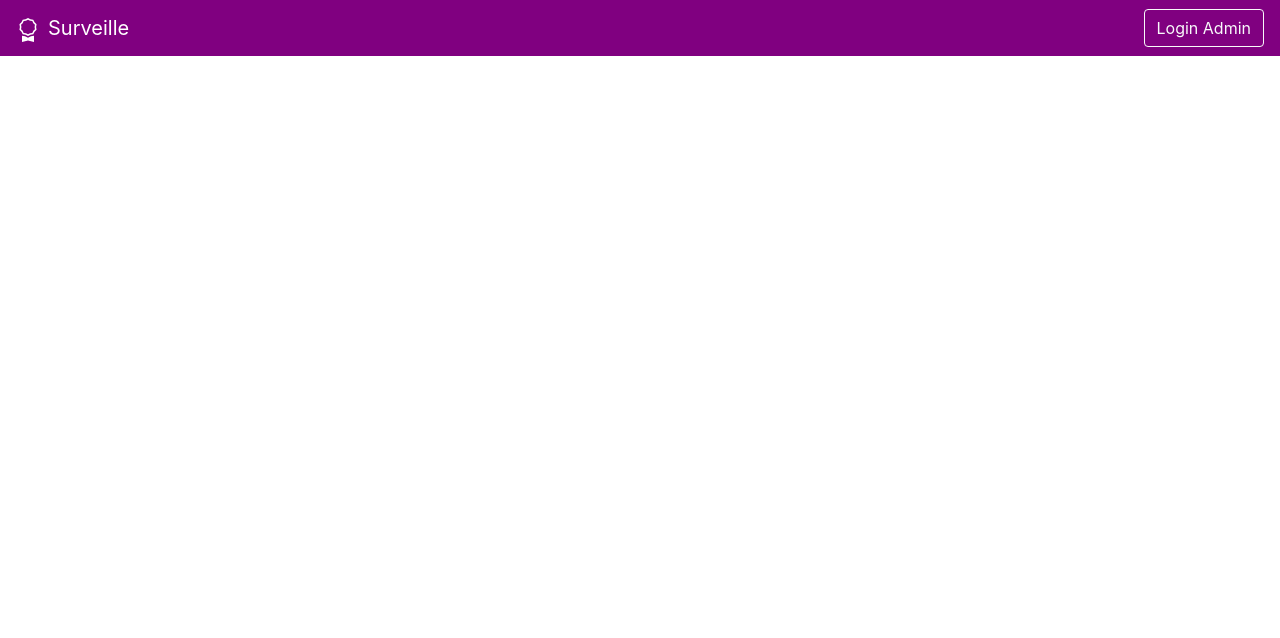
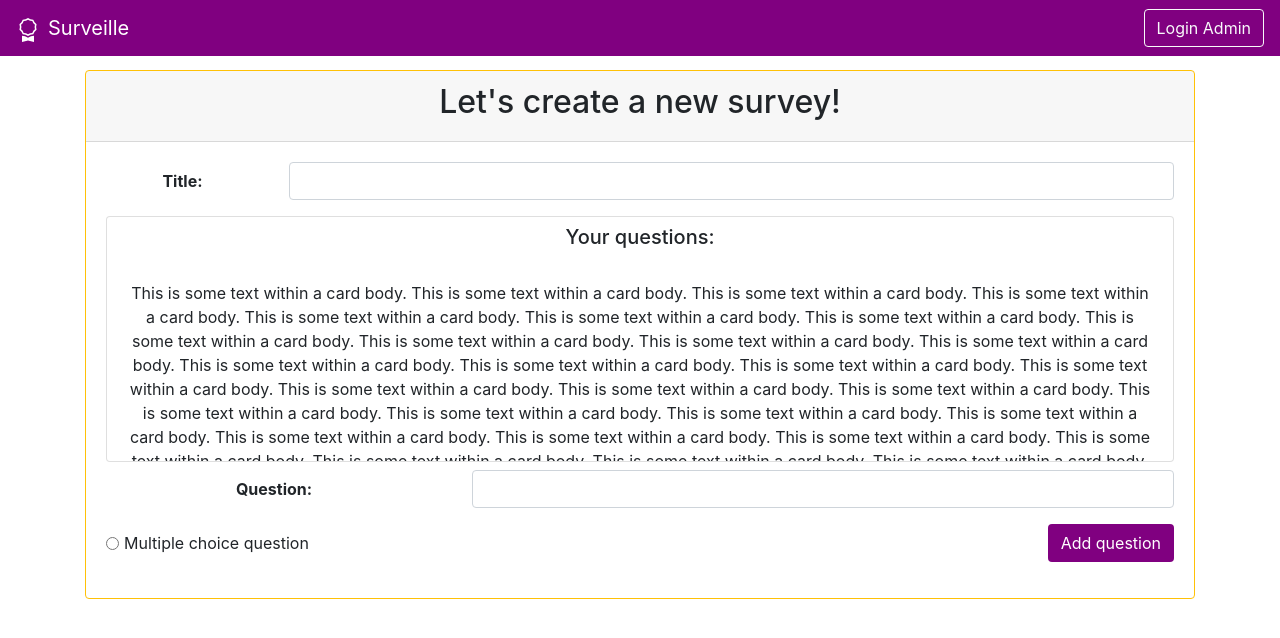
Before and after one commit to alessandracomparetto/Surveille, a React (Create React App) app in the folder client/: page /survey in a window 1280 px wide. Shown: the top 638 px of the page. Built offline with nearby package versions, Linux system fonts and the light colour scheme.

Commit message:
Creazione survey step 1

```diff
--- a/client/src/App.js
+++ b/client/src/App.js
@@ -19,8 +19,8 @@ function App() {
           <Route render={() => <MyNav userName={userName} setUserName={setUserName} />} />
         </Switch>
         <Route exact path="/" render={() => (<Homepage userName={userName} />)} />
-        <Route path="/survey/:id/answers/" render={() => (<SurveyForm userName={userName} />)} />
-        <Route exact path="/survey/:id" render={() => (<SurveyForm userName={userName} />)} />
+        <Route exact path="/survey" render={()=> (<SurveyCreationForm/>)}/>
+        <Route path="/survey/:id" render={() => (<SurveyForm userName={userName} />)} />
       </Router>
     </>
   );
--- a/client/src/Components/Homepage.js
+++ b/client/src/Components/Homepage.js
@@ -1,5 +1,6 @@
 import { Container, Button, } from "react-bootstrap";
 import { useState, useEffect } from "react";
+import { Link } from "react-router-dom";
 import { getSurveys, getAdminSurveys } from "../API/GetApi";
 import SurveysPreview from "./SurveysPreview";
 import ErrorAlert from "./ErrorAlert";
@@ -35,7 +36,10 @@ export default function Homepage(props) {
             {props.userName ?
                 (<Container className="d-flex justify-content-between mt-2  marginTopNavbar">
                     <h3>Welcome! Here we have your surveys! </h3>
+                    < Link style={{ textDecoration: "none" }} to={`/survey`} className="ml-auto my-auto">
                     <Button variant="magenta">Add Survey</Button>
+            </Link>
+
                 </Container>)
                 :
                 (<Container className="mt-2 marginTopNavbar">
--- a/client/src/Components/SurveyCreationForm.js
+++ b/client/src/Components/SurveyCreationForm.js
@@ -1,5 +1,94 @@
+import { Card, Button, Alert, Container, Form, Row, Col, OverlayTrigger, Tooltip } from "react-bootstrap";
+
 export default function SurveyCreationForm(props) {
     return (
-        <h1 className="marginTopNavbar">HI</h1>
+        <>
+            <Container className="marginTopNavbar">
+                <Card className="text-center" border="warning">
+                    <Card.Header> <h2>Let's create a new survey! </h2></Card.Header>
+                    <Form>
+                        <Card.Body>
+                            <Form.Group as={Row}>
+                                <Form.Label className="font-weight-bold" column sm="2">Title: </Form.Label>
+                                <Col sm="10">
+                                    <Form.Control id="name" type="text" required />
+                                </Col>
+                            </Form.Group>
+                            <Card >
+                                <Card.Title className="mt-2">Your questions: </Card.Title>
+                                <Card.Body style={{ maxHeight: '200px', overflowY: 'scroll' }} >
+                                    <Card.Text>This is some text within a card body.
+                                        This is some text within a card body.
+                                        This is some text within a card body.
+                                        This is some text within a card body.
+                                        This is some text within a card body.
+                                        This is some text within a card body.
+                                        This is some text within a card body.
+                                        This is some text within a card body.
+                                        This is some text within a card body.
+                                        This is some text within a card body.
+                                        This is some text within a card body.
+                                        This is some text within a card body.
+                                        This is some text within a card body.
+                                        This is some text within a card body.
+                                        This is some text within a card body.
+                                        This is some text within a card body.
+                                        This is some text within a card body.
+                                        This is some text within a card body.
+                                        This is some text within a card body.
+                                        This is some text within a card body.
+                                        This is some text within a card body.
+                                        This is some text within a card body.
+                                        This is some text within a card body.
+                                        This is some text within a card body.
+                                        This is some text within a card body.
+                                        This is some text within a card body.
+                                        This is some text within a card body.
+                                        This is some text within a card body.
+                                        This is some text within a card body.
+                                        This is some text within a card body.
+                                        This is some text within a card body.
+                                        This is some text within a card body.
+                                        This is some text within a card body.
+                                        This is some text within a card body.
+                                        This is some text within a card body.
+                                        This is some text within a card body.
+                                        This is some text within a card body.
+                                        This is some text within a card body.
+                                        This is some text within a card body.
+                                        This is some text within a card body.
+                                        This is some text within a card body.
+                                        This is some text within a card body.
+                                        This is some text within a card body.
+                                        This is some text within a card body.
+                                        This is some text within a card body.
+                                    </Card.Text>
+                                </Card.Body>
+                            </Card>
+                            <Form.Group className="mt-2" as={Row} >
+                                <Form.Label className="font-weight-bold" column sm={4} >Question: </Form.Label>
+                                <Col sm={8}>
+                                    <Form.Control type="text" required />
+                                </Col>
+                            </Form.Group>
+
+                            <Form.Group className="d-flex justify-content-between ">
+                                <Form.Check inline label="Multiple choice question" type="radio" className="pb-0" />
+{/* FIXME - errore di tooltip, crea componente */}
+                                <OverlayTrigger placement="bottom" overlay={<Tooltip>If your question is ready, click here to save it!</Tooltip>}>
+                                    <span className="d-inline-block">
+                                        <Button variant="purple">Add question</Button>
+                                    </span>
+                                </OverlayTrigger>
+
+                            </Form.Group>
+                        </Card.Body>
+
+
+
+                    </Form>
+                </Card>
+            </Container>
+        </>
     )
 }
--- a/client/src/Components/SurveysPreview.js
+++ b/client/src/Components/SurveysPreview.js
@@ -16,7 +16,7 @@ export default function SurveysPreview(props) {
             (<span> Number of submission: {x.num}</span>) :
             (<span> Author: {x.author} <br/> Number of questions: {x.num}</span>)}
             </Card.Text>
-            < Link style={{ textDecoration: "none" }} to={props.userName? (`/survey/${x.id}/answers/`): (`/survey/${x.id}`) } className="ml-auto my-auto">
+            < Link style={{ textDecoration: "none" }} to={`/survey/${x.id}`} className="ml-auto my-auto">
             <Button variant="light" ><Icons.Megaphone size="2em" className="mr-2" /></Button>
             </Link>
           </Card.Body>
```
